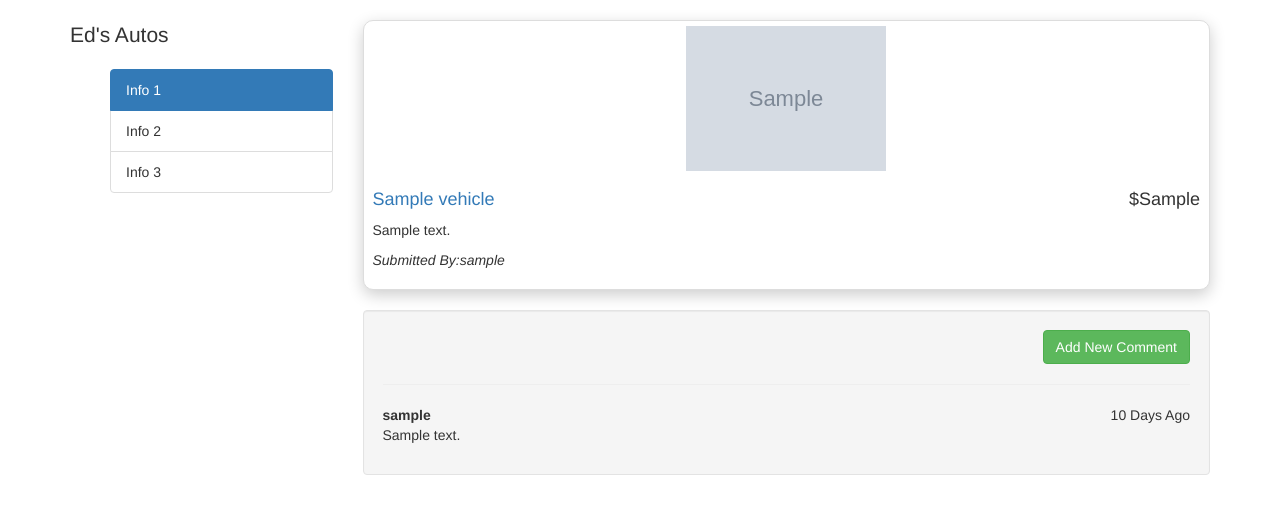
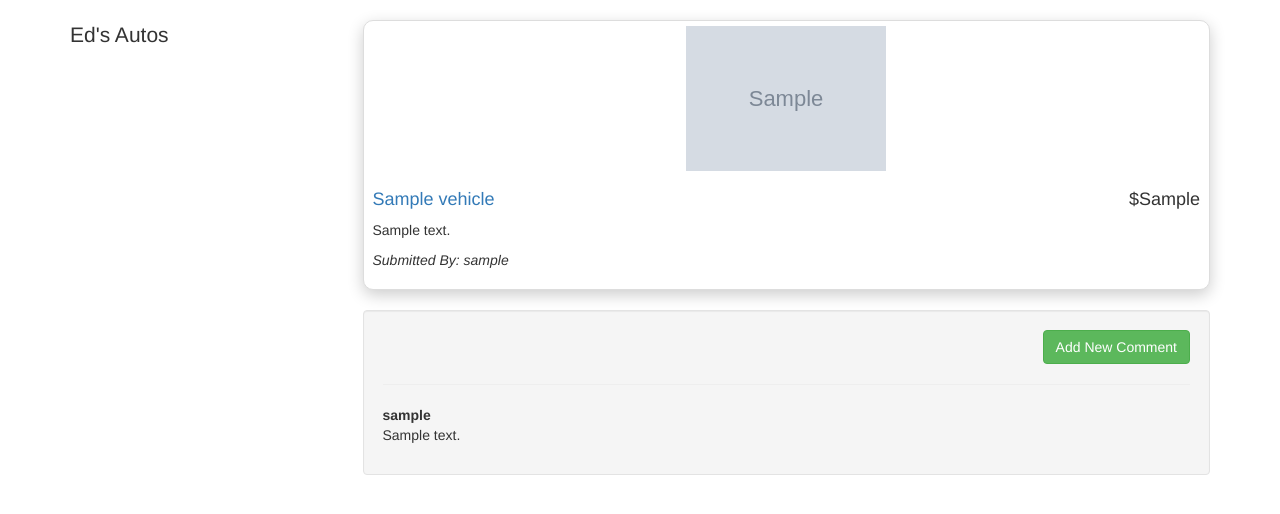
Before and after one commit to MendozaEduardo/edsAutos, a Node server app: page /vehicles/600000000000000000000001 in a window 1280 px wide. Shown: the part 52-566 px from the top of the page. Run offline with Node 20, Linux system fonts and the light colour scheme; tables that the repository leaves empty hold one stand-in row (values such as "Sample post"); grey boxes marked "Sample" are stand-in pictures; some libraries are stand-ins or nearby versions.

Commit message:
changes to car info, image, comments

```diff
--- a/public/stylesheets/main.css
+++ b/public/stylesheets/main.css
@@ -2,6 +2,11 @@
     padding-top: 5px;
     width: 200px;
     height: 150px;
+}
+
+.image-responsive{
+    max-width: 800px;
+    max-width: 800px;
 }
 
 .thumbnail {
--- a/views/vehicles/show.ejs
+++ b/views/vehicles/show.ejs
@@ -5,13 +5,6 @@
     <div class = "row">
         <div class = "col-md-3">
             <p class = "lead">Ed's Autos</p>
-            <div class = "list-group">
-                <ul>
-                    <li class = "list-group-item active">Info 1</li>
-                    <li class = "list-group-item">Info 2</li>
-                    <li class = "list-group-item">Info 3</li>
-                </ul>
-            </div>
         </div>
 
         <div class = "col-md-9">
@@ -22,7 +15,7 @@
                     <h4><a><%= vehicle.name%></a></h4>
                     <p><%= vehicle.description %></p>
                     <p>
-                        <em>Submitted By:<%= vehicle.author.username %></em>
+                        <em>Submitted By: <%= vehicle.author.username %></em>
                     </p>
                     <% if(currentUser && vehicle.author.id.equals(currentUser._id)){ %>
                         <a class = "btn btn-warning" href = "/vehicles/<%= vehicle._id%>/edit">Edit Auto Posting</a>
@@ -41,7 +34,7 @@
                     <div class = "row">
                         <div class = "col-md-12">
                             <strong><%= comment.author.username %></strong>
-                            <span class = "pull-right">10 Days Ago</span>
+                            <!-- <span class = "pull-right">10 Days Ago</span> -->
                                 <p>
                                     <%= comment.text %>
                                 </p>
```
